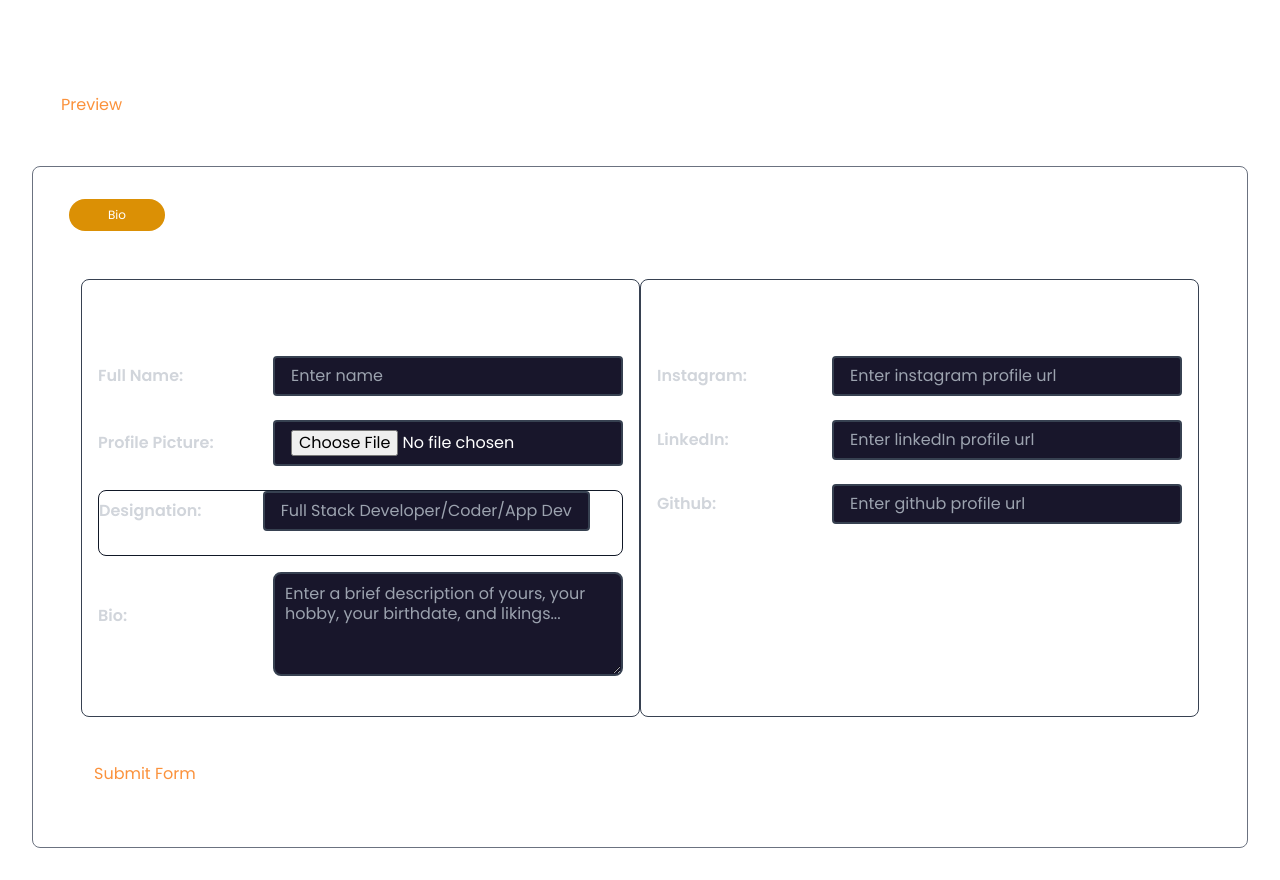
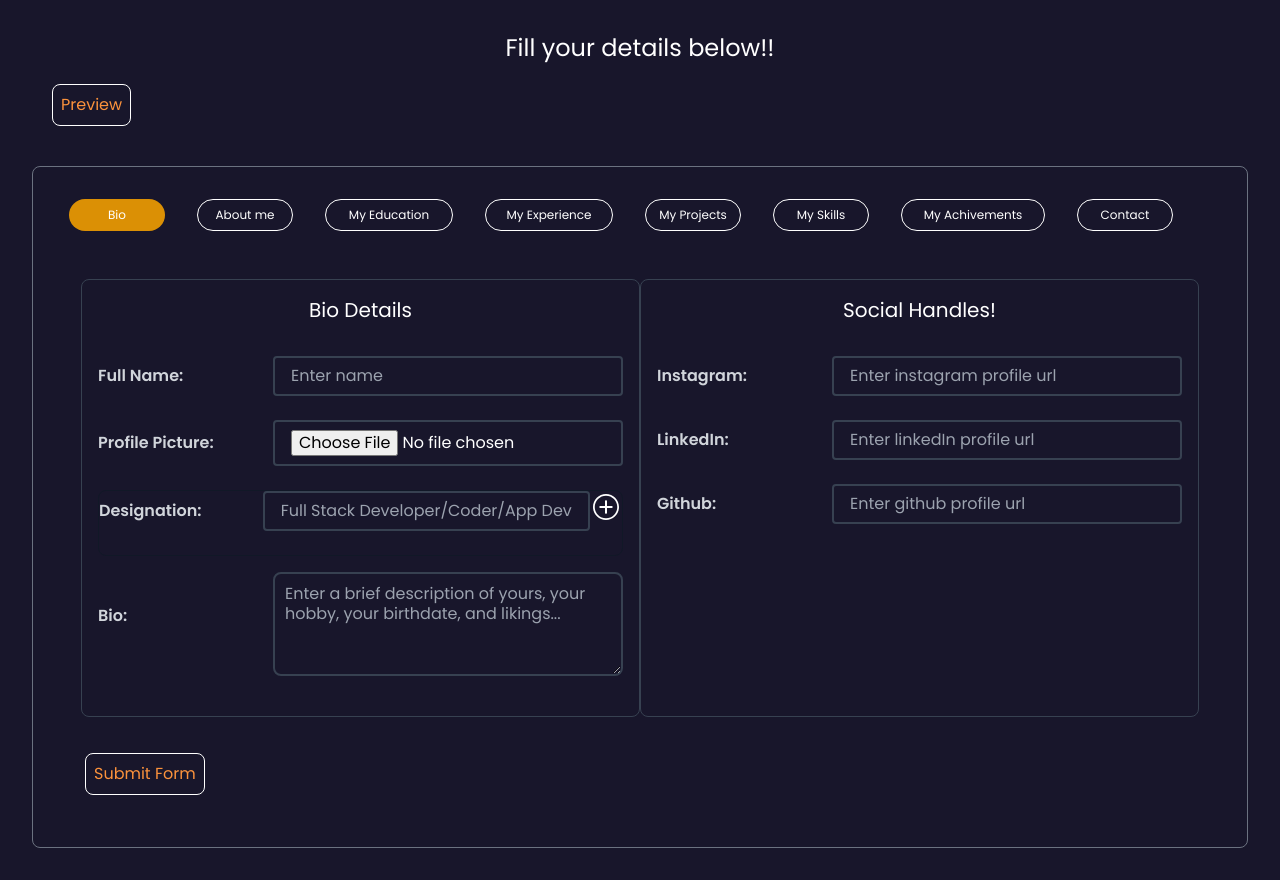
Before and after one commit to sumit-6/SourceFolio, a React (Create React App) app in the folder source-folio/: page /form in a window 1280 px wide. Built offline with nearby package versions, Linux system fonts and the light colour scheme; no server answers.

Commit message:
added/fix

```diff
--- a/source-folio/src/App.css
+++ b/source-folio/src/App.css
@@ -177,7 +177,7 @@ svg{
 } */
 
 body{
-  background-color: var(--body);
+  background-color: #18162b;
 }
 
 /* .for_light_theme{
```
